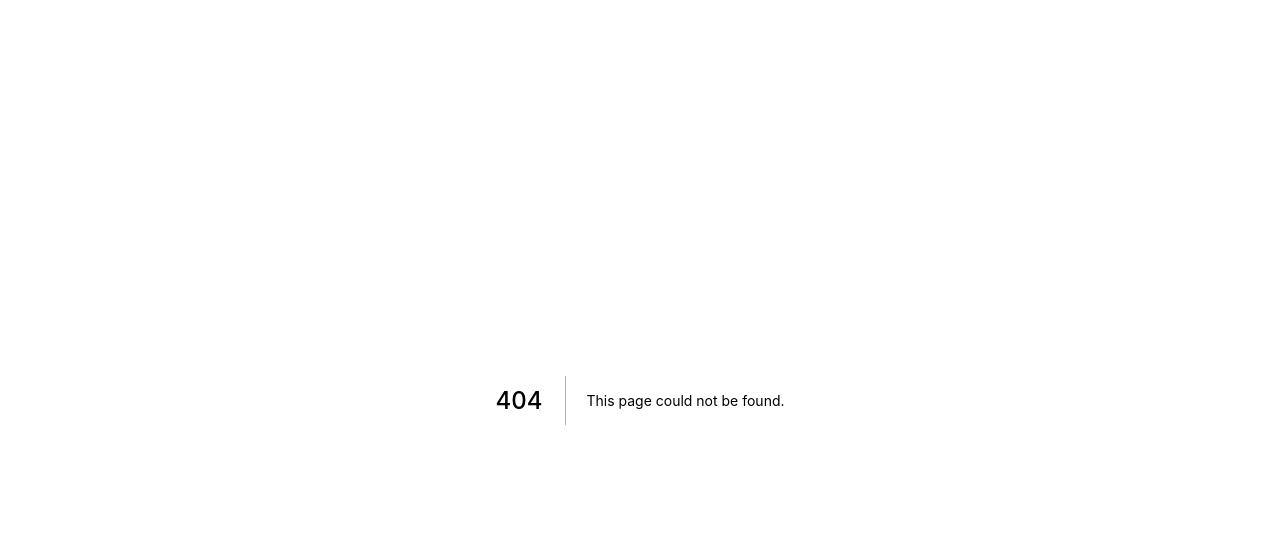
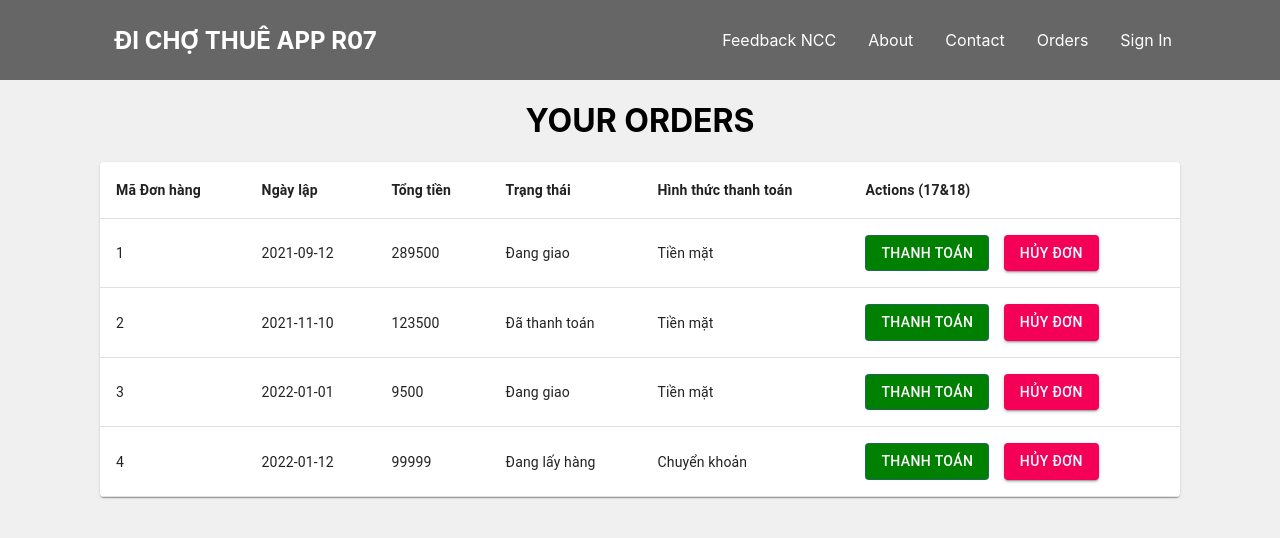
Before and after one commit to lelouchlamperouge18/di-cho-thue, a Next.js app: page /orders in a window 1280 px wide. Before the commit this address had no page. Shown: the top 538 px of the page. Built offline with nearby package versions, Linux system fonts and the light colour scheme; no server answers.

Commit message:
Add UI thanh toán, hủy đơn (17,18)

```diff
--- a/src/components/navbar/Navbar.js
+++ b/src/components/navbar/Navbar.js
@@ -29,6 +29,9 @@ export default function Navbar({ toggle }) {
                             <Link href="/contact" onClick={toggle}><a className={styles.navLink}>Contact</a></Link>
                         </li>
                         <li>
+                            <Link href="/orders" onClick={toggle}><a className={styles.navLink}>Orders</a></Link>
+                        </li>
+                        <li>
                             <Link href="/sign-in" onClick={toggle}><a className={styles.navLink}>Sign In</a></Link>
                         </li>
                     </ul>
--- a/src/components/sidebar/Sidebar.js
+++ b/src/components/sidebar/Sidebar.js
@@ -18,6 +18,9 @@ export default function Sidebar({ isOpen, toggle }) {
                         <Link href="/contact" onClick={toggle}><a className={styles.sideLink}>Contact</a></Link>
                     </li>
                     <li>
+                        <Link href="/orders" onClick={toggle}><a className={styles.navLink}>Orders</a></Link>
+                    </li>
+                    <li>
                         <Link href="/sign-in" onClick={toggle}><a className={styles.navLink}>Sign In</a></Link>
                     </li>
                 </ul>
--- a/src/pages/about.js
+++ b/src/pages/about.js
@@ -26,7 +26,7 @@ export default function About() {
                     <code>ABOUT THIS APP</code>
                 </h1>
                 <div className={styles.About__info}>
-                    <code>⬤ DICHOTHUE-R07 web-app is a site for people who want to rent s.o go to market for theirs.</code> <br></br>
+                    <code>⬤ DICHOTHUE-R07 web-app is a site for people who want to rent someone go to market for theirs.</code> <br></br>
                     <code>⬤ Nguyễn Lê Ngọc Tần - 18120553</code> <br></br>
                     <code>⬤ Nguyễn Văn Trị - 18120614</code> <br></br>
                     <code>⬤ Phạm Văn Minh Phương - 18120227</code> <br></br>
@@ -34,7 +34,7 @@ export default function About() {
                     <code>⬤ Ksor Âu - 18120281</code> <br></br>
                     <code>⬤ Lê Hữu Thanh - 18120560</code> <br></br>
                     <code>⬤ Nguyễn Thanh Thi - 18120570</code> <br></br>
-                    <code>⬤ Latest update: November 24th, 2021.</code> <br></br>
+                    <code>⬤ Latest update: January 3rd, 2022.</code> <br></br>
                 </div>
                 <br></br>
             </Container>
--- a/src/pages/feedback/nhacungcap.js
+++ b/src/pages/feedback/nhacungcap.js
@@ -70,7 +70,7 @@ export default function Contact(props) {
                             <TableRow>
                                 <TableCell align="left"><b>Thời gian</b></TableCell>
                                 <TableCell align="left"><b>Feedback</b></TableCell>
-                                <TableCell align="left"><b>Feedback</b></TableCell>
+                                <TableCell align="left"><b>Trạng thái</b></TableCell>
                             </TableRow>
                         </TableHead>
                         <TableBody>
--- /dev/null
+++ b/src/pages/orders.js
@@ -0,0 +1,88 @@
+import styles from '../styles/Orders.module.css'
+import Head from 'next/head'
+import Navbar from '../components/navbar/Navbar'
+import Sidebar from '../components/sidebar/Sidebar'
+import React, {useState} from 'react'
+
+import Table from '@material-ui/core/Table';
+import TableBody from '@material-ui/core/TableBody';
+import TableCell from '@material-ui/core/TableCell';
+import TableContainer from '@material-ui/core/TableContainer';
+import TableHead from '@material-ui/core/TableHead';
+import TableRow from '@material-ui/core/TableRow';
+import Paper from '@material-ui/core/Paper';
+import Button from '@material-ui/core/Button';
+import { Container } from '@material-ui/core'
+
+export default function Orders(props) {
+    const [isOpen, setIsOpen] = useState(false);
+
+    const toggle = () => {
+        setIsOpen(!isOpen)
+    }
+    const data = props.data;
+
+    return (
+        <div className="Orders">
+            <Head>
+                <title>Your Orders</title>
+                <link rel="icon" href="/favicon.ico" />
+            </Head>
+            <Sidebar isOpen={isOpen} toggle={toggle}/>
+            <Navbar toggle={toggle} />
+            <h1 style={{"text-align": "center", "padding-top": "20"}}>
+                YOUR ORDERS
+            </h1>
+            <Container style={{"padding-right": "100px","padding-left": "100px"}}>
+            <TableContainer component={Paper}>
+                <Table className={styles.table} aria-label="simple table">
+                    <TableHead>
+                    <TableRow>
+                        <TableCell><b>Mã Đơn hàng</b></TableCell>
+                        <TableCell align="left"><b>Ngày lập</b></TableCell>
+                        <TableCell align="left"><b>Tổng tiền</b></TableCell>
+                        <TableCell align="left"><b>Trạng thái</b></TableCell>
+                        <TableCell align="left"><b>Hình thức thanh toán</b></TableCell>
+                        <TableCell align="left"><b>Actions (17&18)</b></TableCell>
+                    </TableRow>
+                    </TableHead>
+                    <TableBody>
+                    {data.map((row) => (
+                        <TableRow key={row.MaShipper}>
+                        <TableCell component="th" scope="row">
+                            {row.MaDH}
+                        </TableCell>
+                        <TableCell align="left">{row.NgayLap}</TableCell>
+                        <TableCell align="left">{row.TongTien}</TableCell>
+                        <TableCell align="left">{row.TrangThai}</TableCell>
+                        <TableCell align="left">{row.HinhThucThanhToan}</TableCell>
+                        <TableCell align="left">
+                            <Button variant="outlined" color="primary" style={{"backgroundColor": "green", "color": "white"}}>
+                                Thanh toán
+                            </Button>
+                            &nbsp;&nbsp;&nbsp;&nbsp;
+                            <Button variant="contained" color="secondary">
+                                Hủy đơn
+                            </Button>
+                        </TableCell>
+                        </TableRow>
+                    ))}
+                    </TableBody>
+                </Table>
+            </TableContainer>
+            </Container>
+        </div>
+    )
+}
+
+export async function getStaticProps(){
+    const data = [
+        {MaDH: 1, NgayLap: '2021-09-12', TongTien: 289500, TrangThai: 'Đang giao', HinhThucThanhToan: 'Tiền mặt'},
+        {MaDH: 2, NgayLap: '2021-11-10', TongTien: 123500, TrangThai: 'Đã thanh toán', HinhThucThanhToan: 'Tiền mặt'},
+        {MaDH: 3, NgayLap: '2022-01-01', TongTien: 9500, TrangThai: 'Đang giao', HinhThucThanhToan: 'Tiền mặt'},
+        {MaDH: 4, NgayLap: '2022-01-12', TongTien: 99999, TrangThai: 'Đang lấy hàng', HinhThucThanhToan: 'Chuyển khoản'},
+    ]
+    return {
+        props: {data}
+    }
+}
```
Also changed, not shown: src/pages/list/shipper.js (+0 -11 lines), src/pages/list/store.js (+0 -11 lines), src/styles/Orders.module.css (added).
